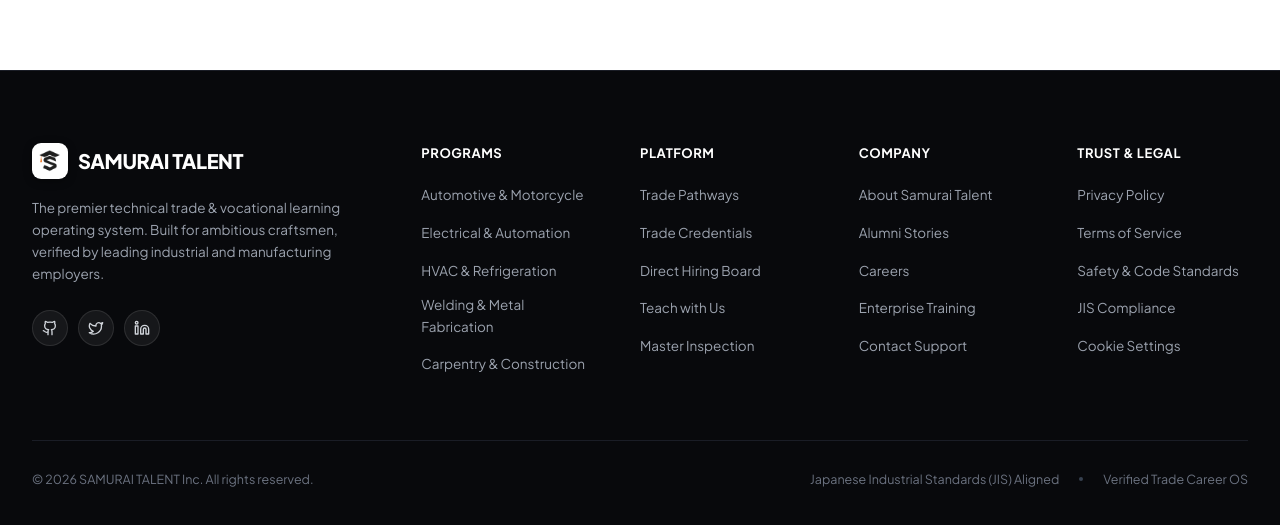
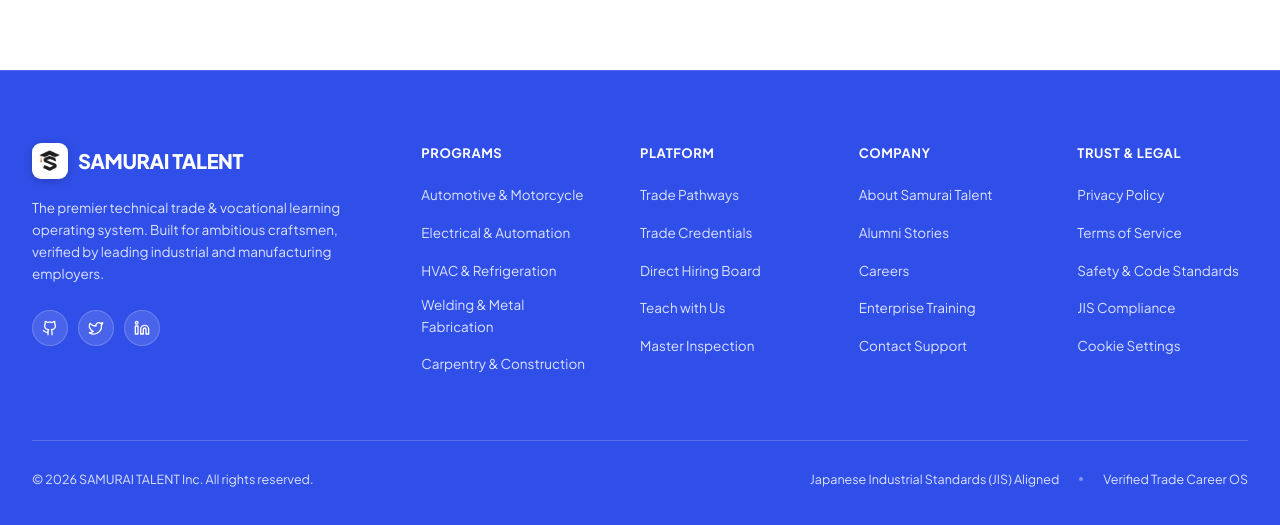
Before and after one commit to Asif-Ali-Dewan/japan-project, a React (Vite) app: page / in a window 1280 px wide. Shown: the part 9488-10013 px from the top of the page. Built offline with nearby package versions, Linux system fonts and the light colour scheme.

Commit message:
Update footer background to match free course banner royal blue

```diff
--- a/src/components/Footer.jsx
+++ b/src/components/Footer.jsx
@@ -9,11 +9,11 @@ export default function Footer({ onOpenAuth }) {
   return (
     <footer
       style={{
-        backgroundColor: '#08090C',
+        backgroundColor: 'var(--blue)',
         width: '100%',
         padding: '72px 32px 40px 32px',
         boxSizing: 'border-box',
-        borderTop: '1px solid #1A1D26',
+        borderTop: '1px solid rgba(255, 255, 255, 0.15)',
         color: '#FFFFFF',
       }}
     >
@@ -41,7 +41,7 @@ export default function Footer({ onOpenAuth }) {
                     alignItems: 'center',
                     justifyContent: 'center',
                     padding: '4px',
-                    boxShadow: '0 2px 8px rgba(0, 0, 0, 0.4)',
+                    boxShadow: '0 2px 8px rgba(0, 0, 0, 0.2)',
                   }}
                 >
                   <img
@@ -55,7 +55,7 @@ export default function Footer({ onOpenAuth }) {
                 </span>
               </div>
 
-              <p style={{ fontSize: '13.5px', lineHeight: '1.65', color: '#9CA3AF', maxWidth: '320px', marginBottom: '24px' }}>
+              <p style={{ fontSize: '13.5px', lineHeight: '1.65', color: '#DCE3FF', maxWidth: '320px', marginBottom: '24px' }}>
                 {isJa
                   ? '現代の技術・職業キャリアを支援する実践型ラーニングOS。日本の熟練マイスターと世界を結び、確かな技能を証明します。'
                   : 'The premier technical trade & vocational learning operating system. Built for ambitious craftsmen, verified by leading industrial and manufacturing employers.'}
@@ -71,22 +71,22 @@ export default function Footer({ onOpenAuth }) {
                     width: '36px',
                     height: '36px',
                     borderRadius: '50%',
-                    backgroundColor: 'rgba(255, 255, 255, 0.06)',
-                    border: '1px solid rgba(255, 255, 255, 0.1)',
+                    backgroundColor: 'rgba(255, 255, 255, 0.12)',
+                    border: '1px solid rgba(255, 255, 255, 0.2)',
                     display: 'flex',
                     alignItems: 'center',
                     justifyContent: 'center',
-                    color: '#D1D5DB',
+                    color: '#FFFFFF',
                     textDecoration: 'none',
                     transition: 'all 0.2s ease',
                   }}
                   onMouseEnter={(e) => {
                     e.currentTarget.style.backgroundColor = '#FFFFFF';
-                    e.currentTarget.style.color = '#08090C';
+                    e.currentTarget.style.color = 'var(--blue)';
                   }}
                   onMouseLeave={(e) => {
-                    e.currentTarget.style.backgroundColor = 'rgba(255, 255, 255, 0.06)';
-                    e.currentTarget.style.color = '#D1D5DB';
+                    e.currentTarget.style.backgroundColor = 'rgba(255, 255, 255, 0.12)';
+                    e.currentTarget.style.color = '#FFFFFF';
                   }}
                 >
                   <Github size={16} />
@@ -100,22 +100,22 @@ export default function Footer({ onOpenAuth }) {
                     width: '36px',
                     height: '36px',
                     borderRadius: '50%',
-                    backgroundColor: 'rgba(255, 255, 255, 0.06)',
-                    border: '1px solid rgba(255, 255, 255, 0.1)',
+                    backgroundColor: 'rgba(255, 255, 255, 0.12)',
+                    border: '1px solid rgba(255, 255, 255, 0.2)',
                     display: 'flex',
                     alignItems: 'center',
                     justifyContent: 'center',
-                    color: '#D1D5DB',
+                    color: '#FFFFFF',
                     textDecoration: 'none',
                     transition: 'all 0.2s ease',
                   }}
                   onMouseEnter={(e) => {
                     e.currentTarget.style.backgroundColor = '#FFFFFF';
-                    e.currentTarget.style.color = '#08090C';
+                    e.currentTarget.style.color = 'var(--blue)';
                   }}
                   onMouseLeave={(e) => {
-                    e.currentTarget.style.backgroundColor = 'rgba(255, 255, 255, 0.06)';
-                    e.currentTarget.style.color = '#D1D5DB';
+                    e.currentTarget.style.backgroundColor = 'rgba(255, 255, 255, 0.12)';
+                    e.currentTarget.style.color = '#FFFFFF';
                   }}
                 >
                   <Twitter size={16} />
@@ -129,22 +129,22 @@ export default function Footer({ onOpenAuth }) {
                     width: '36px',
                     height: '36px',
                     borderRadius: '50%',
-                    backgroundColor: 'rgba(255, 255, 255, 0.06)',
-                    border: '1px solid rgba(255, 255, 255, 0.1)',
+                    backgroundColor: 'rgba(255, 255, 255, 0.12)',
+                    border: '1px solid rgba(255, 255, 255, 0.2)',
                     display: 'flex',
                     alignItems: 'center',
                     justifyContent: 'center',
-                    color: '#D1D5DB',
+                    color: '#FFFFFF',
                     textDecoration: 'none',
                     transition: 'all 0.2s ease',
                   }}
                   onMouseEnter={(e) => {
                     e.currentTarget.style.backgroundColor = '#FFFFFF';
-                    e.currentTarget.style.color = '#08090C';
+                    e.currentTarget.style.color = 'var(--blue)';
                   }}
                   onMouseLeave={(e) => {
-                    e.currentTarget.style.backgroundColor = 'rgba(255, 255, 255, 0.06)';
-                    e.currentTarget.style.color = '#D1D5DB';
+                    e.currentTarget.style.backgroundColor = 'rgba(255, 255, 255, 0.12)';
+                    e.currentTarget.style.color = '#FFFFFF';
                   }}
                 >
                   <Linkedin size={16} />
@@ -292,7 +292,7 @@ export default function Footer({ onOpenAuth }) {
           {/* Bottom Bar: Copyright & Standards */}
           <div
             style={{
-              borderTop: '1px solid #1A1D26',
+              borderTop: '1px solid rgba(255, 255, 255, 0.18)',
               paddingTop: '28px',
               display: 'flex',
               alignItems: 'center',
@@ -300,7 +300,7 @@ export default function Footer({ onOpenAuth }) {
               flexWrap: 'wrap',
               gap: '16px',
               fontSize: '12.5px',
-              color: '#6B7280',
+              color: '#DCE3FF',
             }}
           >
             <div>
@@ -309,7 +309,7 @@ export default function Footer({ onOpenAuth }) {
 
             <div style={{ display: 'flex', alignItems: 'center', gap: '20px' }}>
               <span>{isJa ? '日本産業規格（JIS）準拠' : 'Japanese Industrial Standards (JIS) Aligned'}</span>
-              <span style={{ width: '4px', height: '4px', borderRadius: '50%', backgroundColor: '#374151' }} />
+              <span style={{ width: '4px', height: '4px', borderRadius: '50%', backgroundColor: 'rgba(255, 255, 255, 0.4)' }} />
               <span>{isJa ? '公認技術者育成プラットフォーム' : 'Verified Trade Career OS'}</span>
             </div>
           </div>
@@ -317,7 +317,7 @@ export default function Footer({ onOpenAuth }) {
 
       <style>{`
         .footer-link {
-          color: #9CA3AF;
+          color: #DCE3FF;
           font-size: 13.5px;
           text-decoration: none;
           transition: all 0.2s ease;
```
